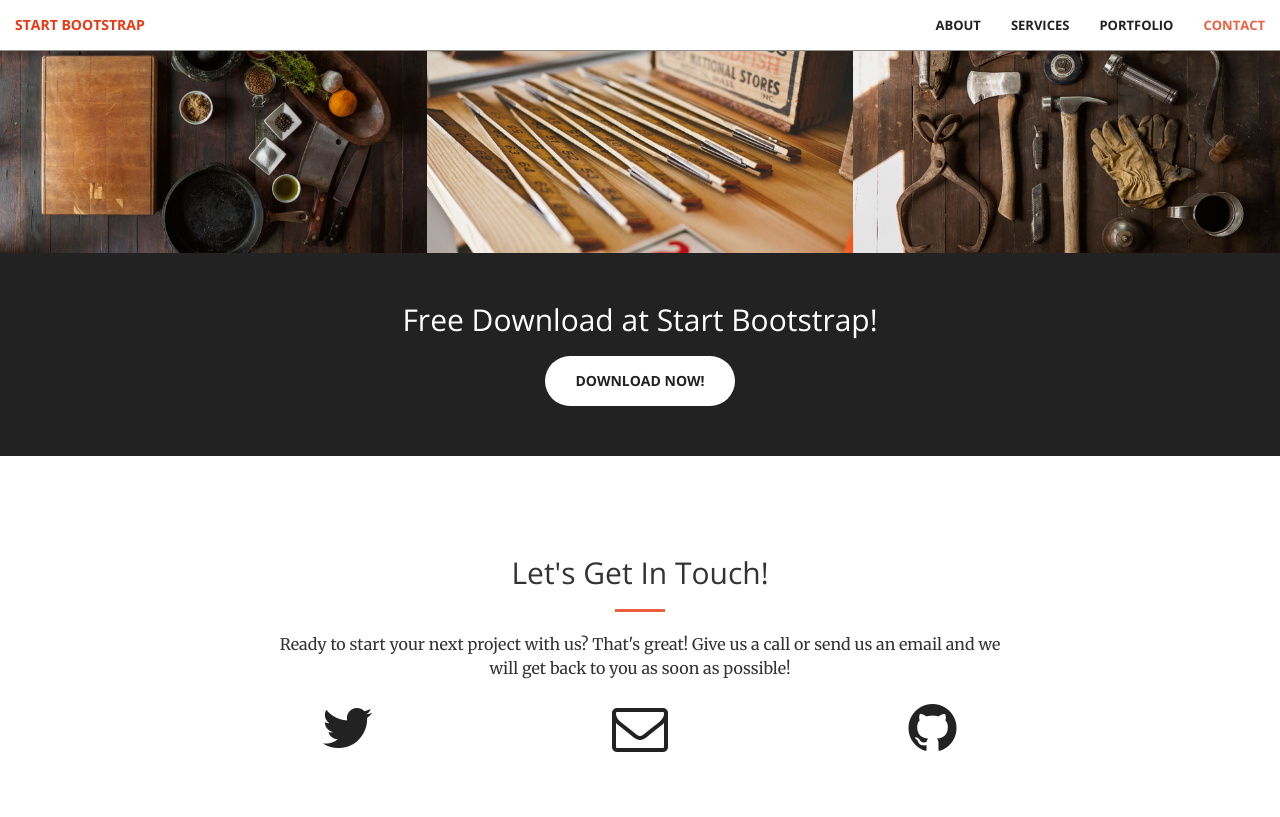
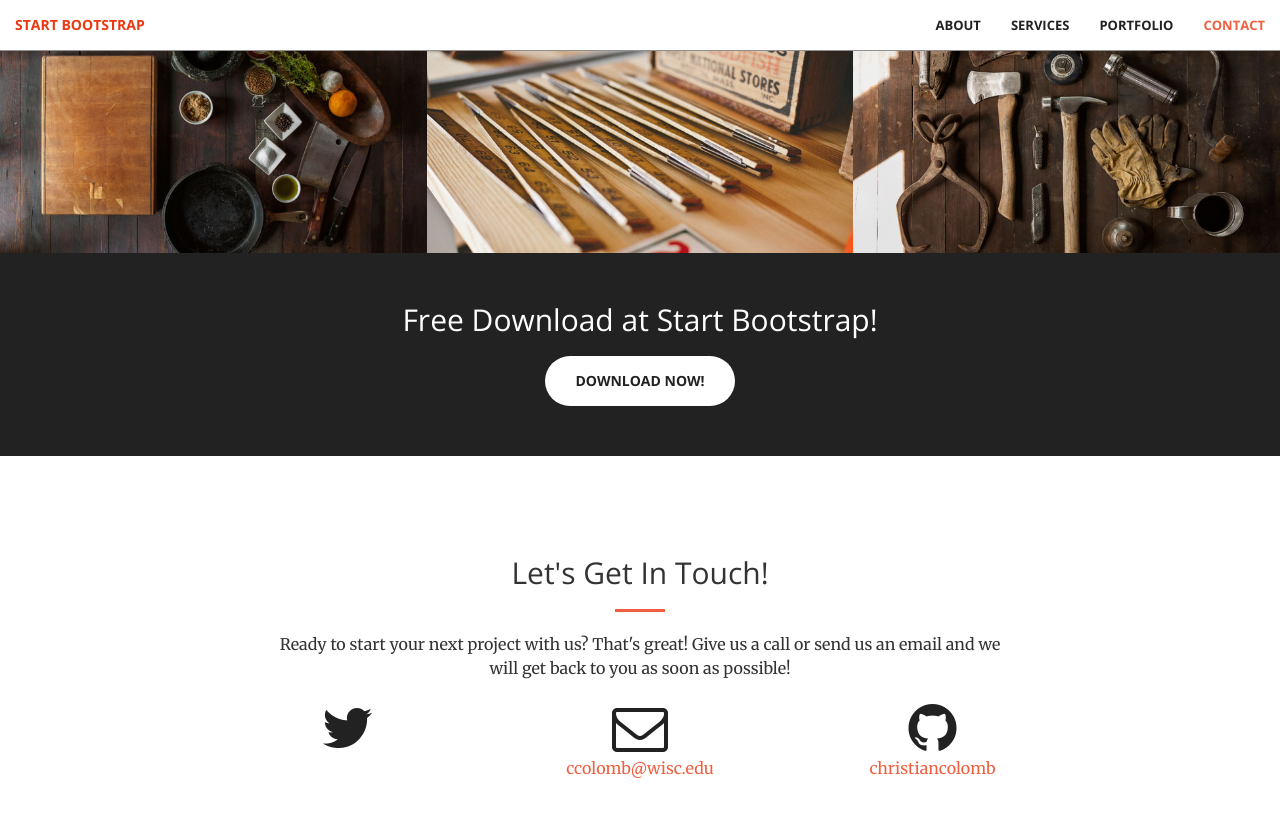
Before and after one commit to christiancolomb/ChristianColomb.github.io, a Jekyll site: the page built from index.html, in a window 1280 px wide and 900 px high, scrolled down 1981 px. Shown: the top 817 px of the window. Built offline with Jekyll 4.4.1, drawn with Linux system fonts in a browser that asks for light colours.

Commit message:
Update _config.yml

```diff
--- a/_config.yml
+++ b/_config.yml
@@ -1,12 +1,12 @@
 # Site settings
-title:
-email:
+title: My site
+email: ccolomb@wisc.edu
 description: > # this means to ignore newlines until "baseurl:"
 baseurl: "" # the subpath of your site, e.g. /blog/
 url: "" # the base hostname & protocol for your site
 
 twitter_username:
-github_username:
+github_username: christiancolomb
 
 # Build settings
 markdown: kramdown
```
